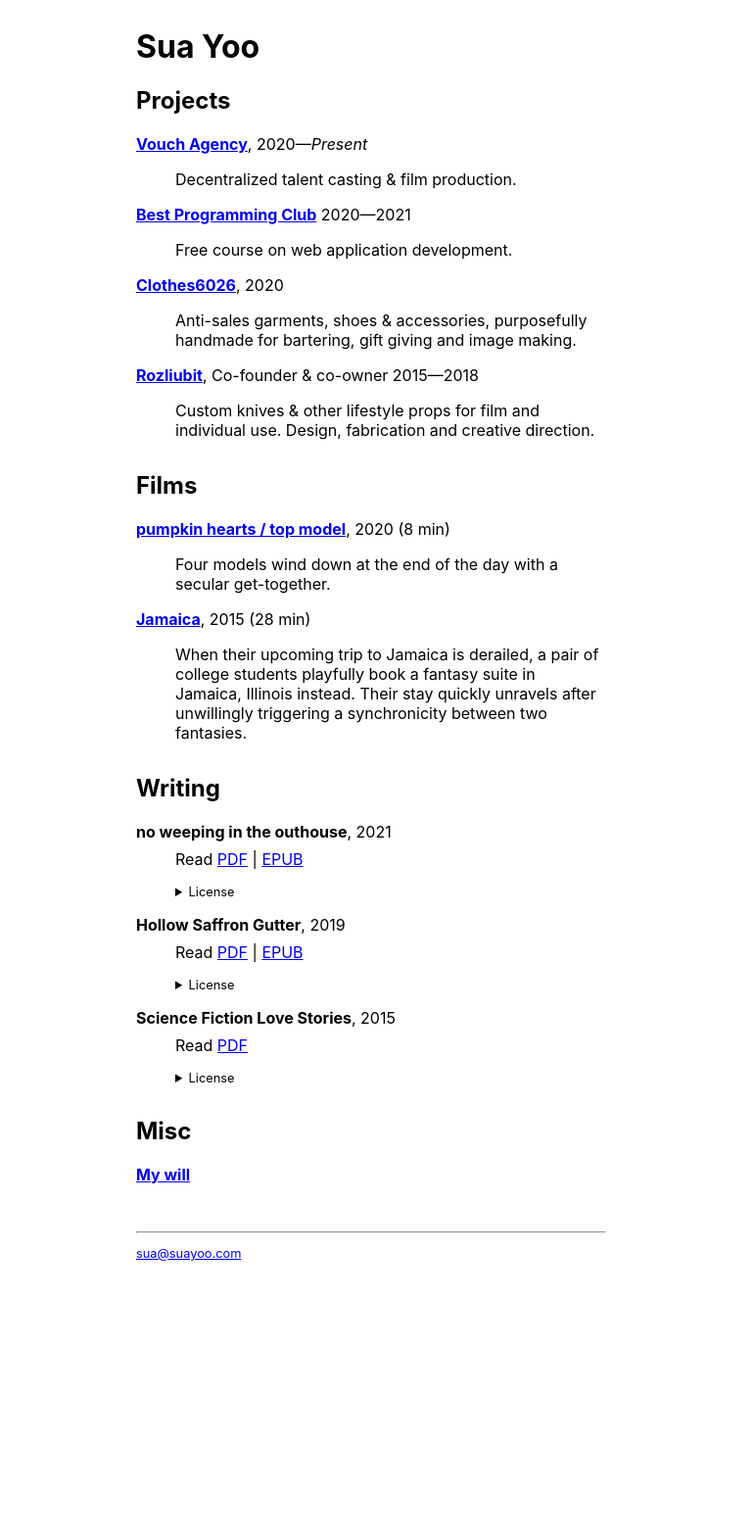
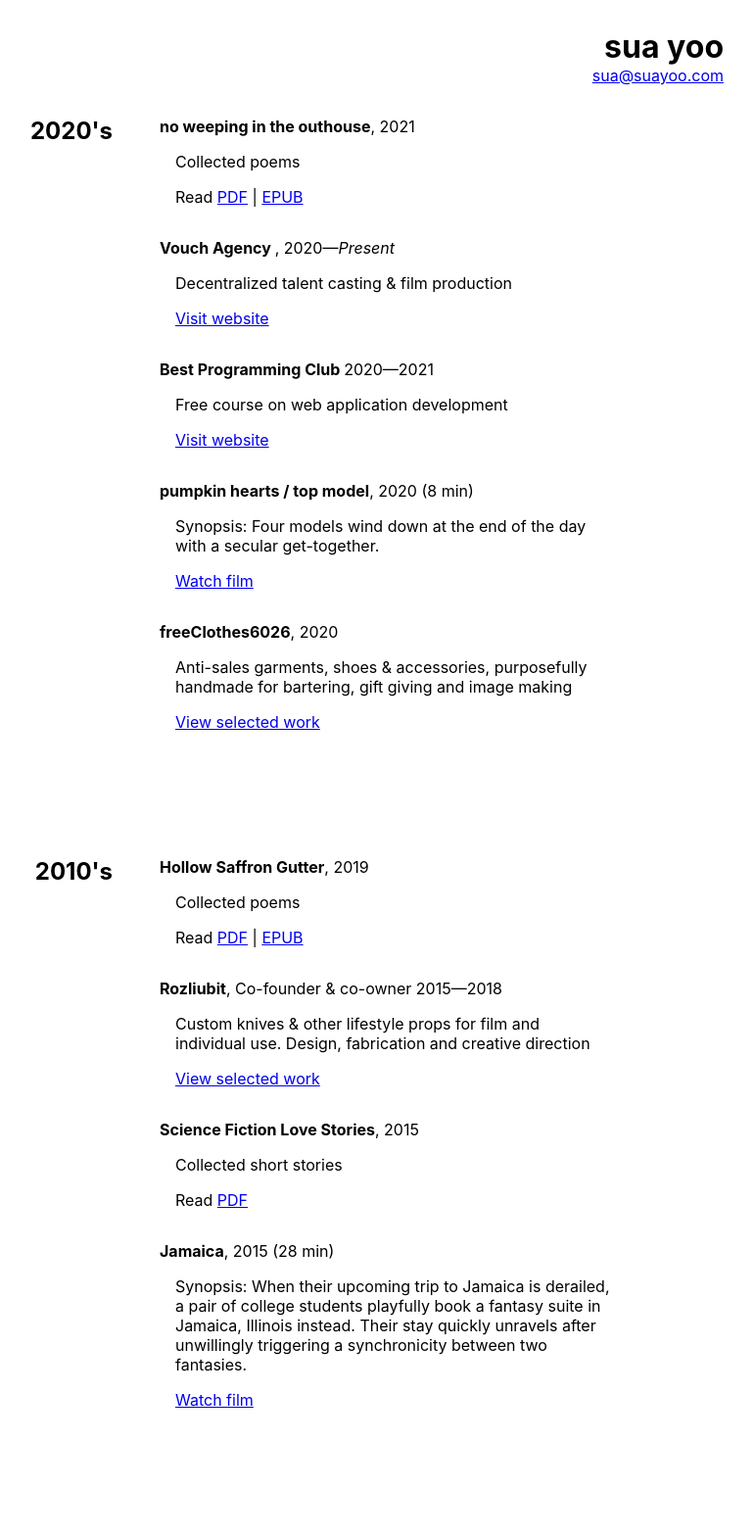
Before and after one commit to SuaYoo/website, a plain HTML site: page public/index.html in a window 1280 px wide. Shown: the part 20-1590 px from the top of the page at 98% size, without its empty margins (261-1031 px from the left). Before the commit the page ends 1323 px from the top, so only its background shows below. Drawn offline with Linux system fonts and the light colour scheme.

Commit message:
update layout

```diff
--- a/public/index.html
+++ b/public/index.html
@@ -24,8 +24,10 @@
       }
 
       .container {
-        max-width: 30rem;
+        max-width: 45rem;
         margin: 3rem auto 0 auto;
+        padding-left: 1rem;
+        padding-right: 1rem;
       }
 
       .content {
@@ -44,152 +46,82 @@
         margin-bottom: 1rem;
         font-size: 0.8em;
       }
+
+      .main-header {
+        text-align: right;
+        margin-bottom: 2rem;
+      }
+
+      .main-footer {
+        display: flex;
+        justify-content: space-between;
+        margin-top: 4rem;
+        padding-top: 1rem;
+        padding-bottom: 1rem;
+      }
+
+      .title {
+        margin: 0;
+      }
+
+      dl {
+        margin: 0;
+      }
+
+      dd {
+        margin-left: 0;
+        margin-bottom: 2rem;
+      }
+
+      @media screen and (min-width: 45rem) {
+        .section {
+          display: grid;
+          grid-template-columns: 7em 1fr;
+        }
+
+        .section-header {
+          text-align: right;
+          padding-right: 1rem;
+          padding-bottom: 6rem;
+        }
+
+        .section-body {
+          padding-left: 2rem;
+          padding-right: 7em;
+          padding-bottom: 6rem;
+        }
+
+        h2 {
+          margin: 0;
+        }
+
+        dd {
+          margin-left: 1rem;
+        }
+      }
     </style>
   </head>
 
   <body>
     <div class="container">
-      <main class="content">
-        <h1>Sua Yoo</h1>
-
-        <section class="content-section">
-          <header>
-            <h2>Projects</h2>
+      <header class="main-header">
+        <h1 class="title">sua yoo</h1>
+        <a
+          href="mailto:sua+hi@suayoo.com"
+          target="_blank"
+          rel="noreferrer noodivener"
+          >sua@suayoo.com</a
+        >
       </header>
-
-          <dl>
-            <div>
-              <dt>
-                <strong
-                  ><a
-                    href="https://www.vouch.agency/"
-                    target="_blank"
-                    title="Vouch Agency website"
-                    >Vouch Agency</a
-                  ></strong
-                >, 2020&mdash;<em>Present</em>
-              </dt>
-              <dd>
-                <p>Decentralized talent casting &amp; film production.</p>
-              </dd>
-            </div>
-
-            <div>
-              <dt>
-                <strong
-                  ><a
-                    href="https://bestprogramming.club/"
-                    target="_blank"
-                    title="Best Programming Club website"
-                    >Best Programming Club</a
-                  ></strong
-                >
-                2020&mdash;2021
-              </dt>
-              <dd>
-                <p>Free course on web application development.</p>
-              </dd>
-            </div>
-
-            <div>
-              <dt>
-                <strong
-                  ><a
-                    href="/downloads/clothes6026-sua-yoo_20200708.pdf"
-                    target="_blank"
-                    title="Selected work from clothes6026"
-                    >Clothes6026</a
-                  ></strong
-                >, 2020
-              </dt>
-              <dd>
-                <p>
-                  Anti-sales garments, shoes &amp; accessories, purposefully
-                  handmade for bartering, gift giving and image making.
-                </p>
-              </dd>
-            </div>
-
-            <div>
-              <dt>
-                <strong
-                  ><a
-                    href="/downloads/rozliubit_sua-yoo_selected-work.pdf"
-                    target="_blank"
-                    title="Selected work from Rozliubit"
-                    >Rozliubit</a
-                  ></strong
-                >, Co-founder &amp; co-owner 2015&mdash;2018
-              </dt>
-              <dd>
-                <p>
-                  Custom knives &amp; other lifestyle props for film and
-                  individual use. Design, fabrication and creative direction.
-                </p>
-              </dd>
-            </div>
-          </dl>
-        </section>
-
-        <section class="content-section">
-          <header>
-            <h2>Films</h2>
-          </header>
-
-          <dl>
-            <div>
-              <dt>
-                <strong
-                  ><a
-                    href="https://youtu.be/7kGYBahelbk"
-                    target="_blank"
-                    rel="noreferrer noopener"
-                    title="pumpkin hearts / top model on Youtube"
-                    >pumpkin hearts / top model</a
-                  ></strong
-                >, 2020 (8 min)
-              </dt>
-              <dd>
-                <p>
-                  Four models wind down at the end of the day with a secular
-                  get-together.
-                </p>
-              </dd>
-            </div>
-
-            <div>
-              <dt>
-                <strong
-                  ><a
-                    href="https://youtube.com/playlist?list=PLZ4AMSrUMkTGxqHdK2buRW6lPsHVSEt_A"
-                    target="_blank"
-                    rel="noreferrer noopener"
-                    title="Jamaica on Youtube"
-                    >Jamaica</a
-                  ></strong
-                >, 2015 (28 min)
-              </dt>
-              <dd>
-                <p>
-                  When their upcoming trip to Jamaica is derailed, a pair of
-                  college students playfully book a fantasy suite in Jamaica,
-                  Illinois instead. Their stay quickly unravels after
-                  unwillingly triggering a synchronicity between two fantasies.
-                </p>
-              </dd>
-            </div>
-          </dl>
-        </section>
-
-        <section class="content-section">
-          <header>
-            <h2>Writing</h2>
-          </header>
-
+      <main class="main">
+        <section class="section">
+          <header class="section-header"><h2>2020's</h2></header>
+          <div class="section-body">
             <dl>
               <div>
                 <dt><strong>no weeping in the outhouse</strong>, 2021</dt>
                 <dd>
+                  <p>Collected poems</p>
                   <p class="writing-links">
                     Read
                     <a
@@ -204,47 +136,93 @@
                       >EPUB</a
                     >
                   </p>
-
-                <aside class="footer">
-                  <details>
-                    <summary>License</summary>
-                    <div>
-                      <a
-                        rel="license"
-                        href="http://creativecommons.org/licenses/by-sa/4.0/"
-                        ><img
-                          alt="Creative Commons License"
-                          style="border-width: 0"
-                          src="https://i.creativecommons.org/l/by-sa/4.0/80x15.png" /></a
-                      ><br /><span
-                        xmlns:dct="http://purl.org/dc/terms/"
-                        property="dct:title"
-                        >no weeping in the outhouse</span
-                      >
-                      by
-                      <a
-                        xmlns:cc="http://creativecommons.org/ns#"
-                        href="https://suayoo.com"
-                        property="cc:attributionName"
-                        rel="cc:attributionURL"
-                        >Sua Yoo</a
-                      >
-                      is licensed under a
-                      <a
-                        rel="license"
-                        href="http://creativecommons.org/licenses/by-sa/4.0/"
-                        >Creative Commons Attribution-ShareAlike 4.0
-                        International License</a
-                      >.
-                    </div>
-                  </details>
-                </aside>
                 </dd>
               </div>
 
               <div>
+                <dt>
+                  <strong>Vouch Agency </strong>, 2020&mdash;<em>Present</em>
+                </dt>
+                <dd>
+                  <p>Decentralized talent casting &amp; film production</p>
+                  <p>
+                    <a
+                      href="https://www.vouch.agency/"
+                      target="_blank"
+                      title="Vouch Agency website"
+                      >Visit website</a
+                    >
+                  </p>
+                </dd>
+              </div>
+
+              <div>
+                <dt>
+                  <strong>Best Programming Club </strong>
+                  2020&mdash;2021
+                </dt>
+                <dd>
+                  <p>Free course on web application development</p>
+                  <p>
+                    <a
+                      href="https://bestprogramming.club/"
+                      target="_blank"
+                      title="Best Programming Club website"
+                      >Visit website</a
+                    >
+                  </p>
+                </dd>
+              </div>
+
+              <div>
+                <dt>
+                  <strong>pumpkin hearts / top model</strong>, 2020 (8 min)
+                </dt>
+                <dd>
+                  <p>
+                    Synopsis: Four models wind down at the end of the day with a
+                    secular get-together.
+                  </p>
+                  <p>
+                    <a
+                      href="https://youtu.be/7kGYBahelbk"
+                      target="_blank"
+                      rel="noreferrer noopener"
+                      title="pumpkin hearts / top model on Youtube"
+                      >Watch film</a
+                    >
+                  </p>
+                </dd>
+              </div>
+
+              <div>
+                <dt><strong>freeClothes6026</strong>, 2020</dt>
+                <dd>
+                  <p>
+                    Anti-sales garments, shoes &amp; accessories, purposefully
+                    handmade for bartering, gift giving and image making
+                  </p>
+                  <p>
+                    <a
+                      href="/downloads/clothes6026-sua-yoo_20200708.pdf"
+                      target="_blank"
+                      title="Selected work from clothes6026"
+                      >View selected work</a
+                    >
+                  </p>
+                </dd>
+              </div>
+            </dl>
+          </div>
+        </section>
+        <section class="section">
+          <header class="section-header"><h2>2010's</h2></header>
+          <div class="section-body">
+            <dl>
+              <div>
                 <dt><strong>Hollow Saffron Gutter</strong>, 2019</dt>
                 <dd>
+                  <p>Collected poems</p>
                   <p class="writing-links">
                     Read
                     <a
@@ -259,49 +237,34 @@
                       >EPUB</a
                     >
                   </p>
+                </dd>
+              </div>
 
-                <aside class="footer">
-                  <details>
-                    <summary>License</summary>
               <div>
+                <dt>
+                  <strong>Rozliubit</strong>, Co-founder &amp; co-owner
+                  2015&mdash;2018
+                </dt>
+                <dd>
+                  <p>
+                    Custom knives &amp; other lifestyle props for film and
+                    individual use. Design, fabrication and creative direction
+                  </p>
+                  <p>
                     <a
-                        rel="license"
-                        href="http://creativecommons.org/licenses/by-sa/4.0/"
-                        ><img
-                          alt="Creative Commons License"
-                          style="border-width: 0"
-                          src="https://i.creativecommons.org/l/by-sa/4.0/80x15.png" /></a
-                      ><br /><span
-                        xmlns:dct="http://purl.org/dc/terms/"
-                        href="http://purl.org/dc/dcmitype/Text"
-                        property="dct:title"
-                        rel="dct:type"
-                        >Hollow Saffron Gutter</span
+                      href="/downloads/rozliubit_sua-yoo_selected-work.pdf"
+                      target="_blank"
+                      title="Selected work from Rozliubit"
+                      >View selected work</a
                     >
-                      by
-                      <a
-                        xmlns:cc="http://creativecommons.org/ns#"
-                        href="https://suayoo.com/"
-                        property="cc:attributionName"
-                        rel="cc:attributionURL"
-                        >Sua Yoo</a
-                      >
-                      is licensed under a
-                      <a
-                        rel="license"
-                        href="http://creativecommons.org/licenses/by-sa/4.0/"
-                        >Creative Commons Attribution-ShareAlike 4.0
-                        International License</a
-                      >.
-                    </div>
-                  </details>
-                </aside>
+                  </p>
                 </dd>
               </div>
 
               <div>
                 <dt><strong>Science Fiction Love Stories</strong>, 2015</dt>
                 <dd>
+                  <p>Collected short stories</p>
                   <p class="writing-links">
                     Read
                     <a
@@ -310,69 +273,47 @@
                       >PDF</a
                     >
                   </p>
-                <aside class="footer">
-                  <details>
-                    <summary>License</summary>
+                </dd>
+              </div>
+
               <div>
+                <dt><strong>Jamaica</strong>, 2015 (28 min)</dt>
+                <dd>
+                  <p>
+                    Synopsis: When their upcoming trip to Jamaica is derailed, a
+                    pair of college students playfully book a fantasy suite in
+                    Jamaica, Illinois instead. Their stay quickly unravels after
+                    unwillingly triggering a synchronicity between two
+                    fantasies.
+                  </p>
+                  <p>
                     <a
-                        rel="license"
-                        href="http://creativecommons.org/licenses/by-nc-sa/4.0/"
-                        ><img
-                          alt="Creative Commons License"
-                          style="border-width: 0"
-                          src="https://i.creativecommons.org/l/by-nc-sa/4.0/80x15.png" /></a
-                      ><br /><span
-                        xmlns:dct="http://purl.org/dc/terms/"
-                        href="http://purl.org/dc/dcmitype/Text"
-                        property="dct:title"
-                        rel="dct:type"
-                        >Science Fiction Love Stories</span
+                      href="https://youtube.com/playlist?list=PLZ4AMSrUMkTGxqHdK2buRW6lPsHVSEt_A"
+                      target="_blank"
+                      rel="noreferrer noopener"
+                      title="Jamaica on Youtube"
+                      >Watch film</a
                     >
-                      by
-                      <a
-                        xmlns:cc="http://creativecommons.org/ns#"
-                        href="https://suayoo.com/"
-                        property="cc:attributionName"
-                        rel="cc:attributionURL"
-                        >Sua Yoo</a
-                      >
-                      is licensed under a
-                      <a
-                        rel="license"
-                        href="http://creativecommons.org/licenses/by-nc-sa/4.0/"
-                        >Creative Commons Attribution-NonCommercial-ShareAlike
-                        4.0 International License</a
-                      >.
-                    </div>
-                  </details>
-                </aside>
+                  </p>
                 </dd>
               </div>
             </dl>
-        </section>
-
-        <section class="content-section">
-          <header>
-            <h2>Misc</h2>
-          </header>
-
-          <div>
-            <strong><a href="/last-will-and-testament">My will</a></strong>
           </div>
         </section>
       </main>
 
-      <hr />
-
-      <footer class="footer">
-        <p>
+      <footer class="footer main-footer">
+        <div>
           <a
             href="mailto:sua+hi@suayoo.com"
             target="_blank"
-            rel="noreferrer noopener"
+            rel="noreferrer noodivener"
             >sua@suayoo.com</a
           >
-        </p>
+        </div>
+        <div>
+          <a href="/last-will-and-testament">My will</a>
+        </div>
       </footer>
     </div>
 
```
Lines whose indentation alone changed are shown as unchanged.
